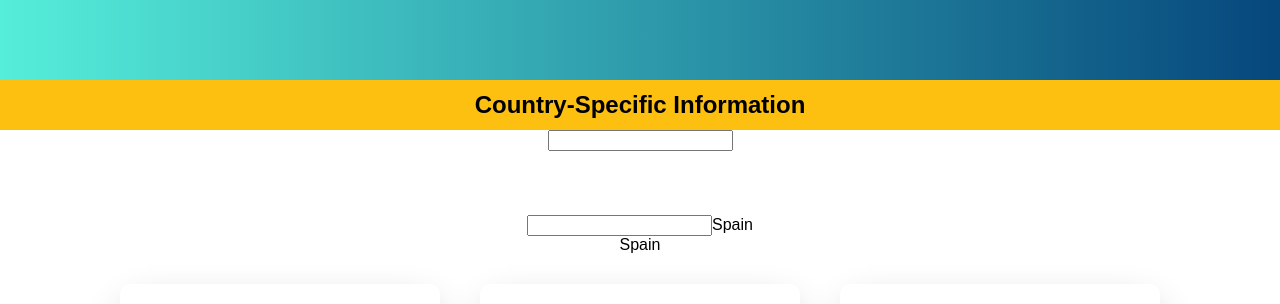
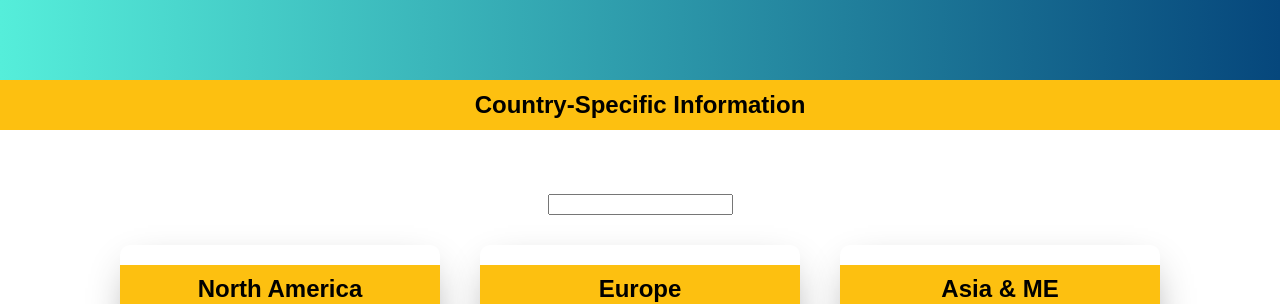
Before and after one commit to KalinSav/React-Redux, a React (Create React App) app: page /#/ in a window 1280 px wide. Shown: the part 1740-2044 px from the top of the page. Built offline with nearby package versions, Linux system fonts and the light colour scheme; what react-pure-lifecycle would draw is missing.

Commit message:
More testing
Need to continue work from BotSearchBar

```diff
--- a/src/components/MainPage/Bot/BotSearchBar.js
+++ b/src/components/MainPage/Bot/BotSearchBar.js
@@ -1,11 +1,12 @@
 import React from "react";
 import { NavLink, HashRouter } from "react-router-dom";
+import Countries from "./Continents/Countries";
 
 class BotSearchBar extends React.Component {
   constructor(props) {
     super(props);
 
-    this.items = ["Spain", "France", "Sweden"];
+    this.countries = Countries;
     this.state = {
       suggestions: [],
       text: ""
@@ -17,7 +18,8 @@ class BotSearchBar extends React.Component {
     let suggestions = [];
     if (value.length > 0) {
       const regex = new RegExp(`^${value}`, "i");
-      suggestions = this.items.sort().filter(v => regex.test(v));
+      const countryNames = this.countries.map(country => country.name);
+      suggestions = countryNames.sort().filter(v => regex.test(v));
     }
     this.setState(() => ({ suggestions, text: value }));
   };
@@ -43,12 +45,24 @@ class BotSearchBar extends React.Component {
     if (suggestions.length === 0) {
       return null;
     }
+
+    // findIt(item) {
+    //   const lala = this.countries.map(element => {
+    //     if (element.name === item) {
+    //       return element.route
+    //     }
+    // }
+
     return (
       <HashRouter>
         <ul>
           {suggestions.map(item => (
             <li>
-              <NavLink to={`${this.props.lala[1].navLink}/${item}`}>
+              {/* <NavLink to={`Europe/${item}`}> */}
+              {/* // const countryNames = this.countries.map(country => ({name: country.name, route: country.route}))
+                // const result = countryNames.find(element => element.name === item)
+                // return result */}
+              <NavLink to={item => this.findIt(item)}>
                 <span onClick={() => this.suggestionSelected(item)}>
                   {item}
                 </span>
@@ -65,13 +79,7 @@ class BotSearchBar extends React.Component {
     return (
       <div>
         <input value={text} onChange={this.onTextChange} type="text" />
-        {/* {this.renderSuggestions()} */}
-
-        <HashRouter>
-          <NavLink to="Europe/Spain">
-            <span onClick={() => this.suggestionSelected()}>Spain</span>
-          </NavLink>
-        </HashRouter>
+        {this.renderSuggestions()}
       </div>
     );
   }
--- a/src/components/MainPage/Bot/BotTiles.js
+++ b/src/components/MainPage/Bot/BotTiles.js
@@ -1,6 +1,6 @@
 import React from "react";
 import BotTile from "./BotTile.js";
-import { Route, NavLink, HashRouter } from "react-router-dom";
+import { Route, HashRouter } from "react-router-dom";
 import BotSearchBar from "./BotSearchBar";
 import NorthAmerica from "./Continents/NorthAmerica/NorthAmerica.js";
 import Europe from "./Continents/Europe/Europe.js";
@@ -8,11 +8,12 @@ import AsiaMiddleEast from "./Continents/AsiaMiddleEast/AsiaMiddleEast.js";
 import SouthAmerica from "./Continents/SouthAmerica/SouthAmerica.js";
 import Africa from "./Continents/Africa/Africa.js";
 import AustraliaNewZealand from "./Continents/AustraliaNewZealand/AustraliaNewZealand.js";
-import Spain from "./Continents/Europe/Countries/Spain.js";
+import Countries from "./Continents/Countries";
 
 class BotTiles extends React.Component {
   constructor(props) {
     super(props);
+    this.countries = Countries;
     this.state = {
       showBotTiles: true,
       botTiles: [
@@ -73,12 +74,8 @@ class BotTiles extends React.Component {
       ]
     };
     this.handleClick = this.handleClick.bind(this);
-    this.test = this.test.bind(this);
   }
 
-  test() {
-    console.log(this.state.botTiles[0].tileTitle);
-  }
   handleClick() {
     const listOfCountryTiles = document.getElementById("listOfCountryTiles");
     const countryProfile = document.getElementById("countryProfile");
@@ -118,6 +115,14 @@ class BotTiles extends React.Component {
       transition: "opacity 0.4s, height 0.3s ease-out"
     };
 
+    const countriesRouters = this.countries.map(country => (
+      <Route
+        key={country.id}
+        path={country.route}
+        component={country.component}
+      />
+    ));
+
     const routers = this.state.botTiles.map(continent => (
       <Route
         key={continent.tileId}
@@ -129,19 +134,15 @@ class BotTiles extends React.Component {
     return (
       <HashRouter>
         <section>
-          <input type="text" onChange={() => this.test()} />
-
           <div
             className="botTiles"
             style={this.state.showBotTiles ? visible : invisible}
           >
             <BotSearchBar
-              lala={this.state.botTiles}
+              botTiles={this.state.botTiles}
               onClick={() => this.handleClick()}
             />
-            <NavLink to="Europe/Spain" replace>
-              Spain
-            </NavLink>
+
             <BotTile state={this.state} onClick={() => this.handleClick()} />
           </div>
           <div
@@ -153,7 +154,7 @@ class BotTiles extends React.Component {
             </button>
             <div className="countryTiles">
               {routers}
-              <Route path="/Europe/Spain" component={Spain} />
+              {countriesRouters}
             </div>
           </div>
         </section>
--- /dev/null
+++ b/src/components/MainPage/Bot/Continents/Countries.js
@@ -0,0 +1,40 @@
+import Ghana from "./Africa/Countries/Ghana.js";
+import Nigeria from "./Africa/Countries/Nigeria.js";
+import IvoryCoast from "./Africa/Countries/IvoryCoast.js";
+import Spain from "./Europe/Countries/Spain.js";
+import France from "./Europe/Countries/France.js";
+
+const Countries = [
+  {
+    name: "Ghana",
+    component: Ghana,
+    id: 1,
+    route: "Africa/Ghana"
+  },
+  {
+    name: "Nigeria",
+    component: Nigeria,
+    id: 2,
+    route: "Africa/Nigeria"
+  },
+  {
+    name: "Ivory Coast",
+    component: IvoryCoast,
+    id: 3,
+    route: "Africa/IvoryCoast"
+  },
+  {
+    name: "Spain",
+    component: Spain,
+    id: 4,
+    route: "Europe/Spain"
+  },
+  {
+    name: "France",
+    component: France,
+    id: 5,
+    route: "Europe/France"
+  }
+];
+
+export default Countries;
```
